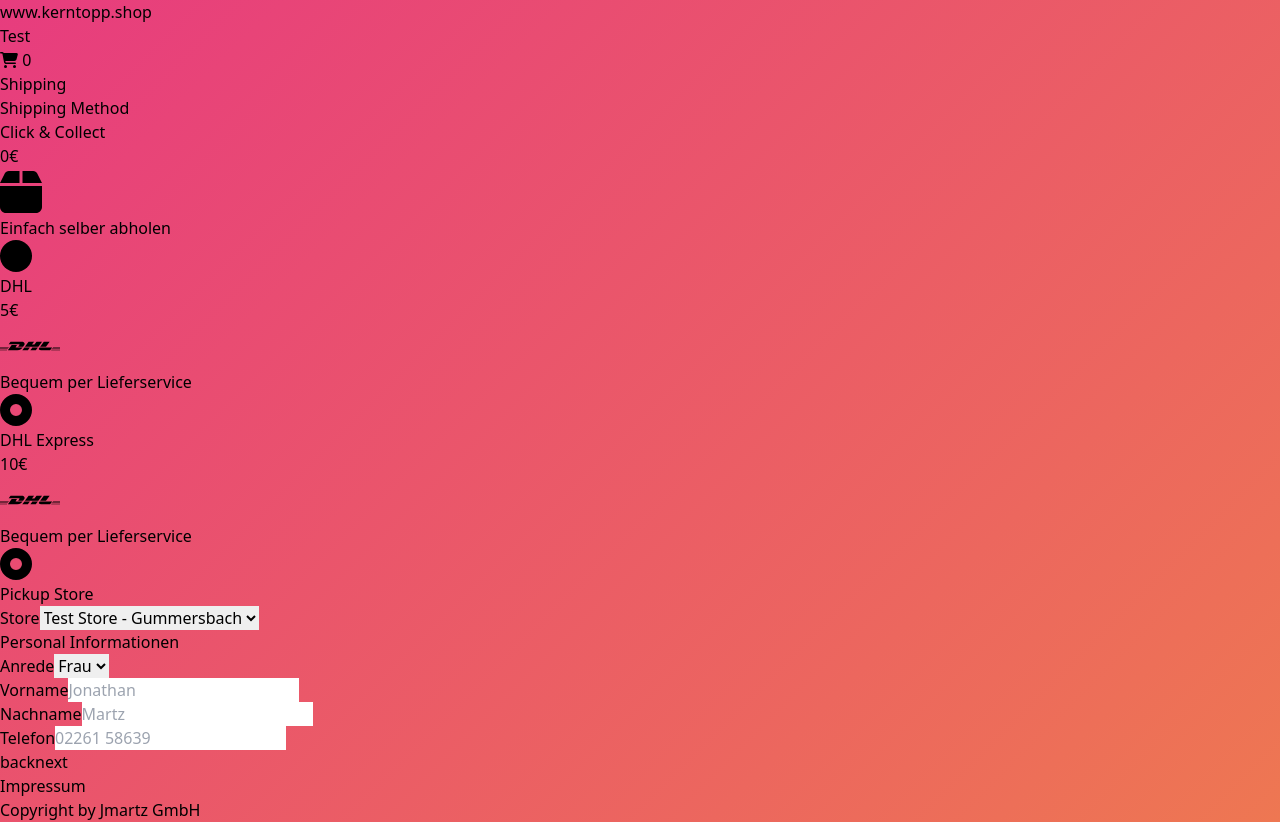
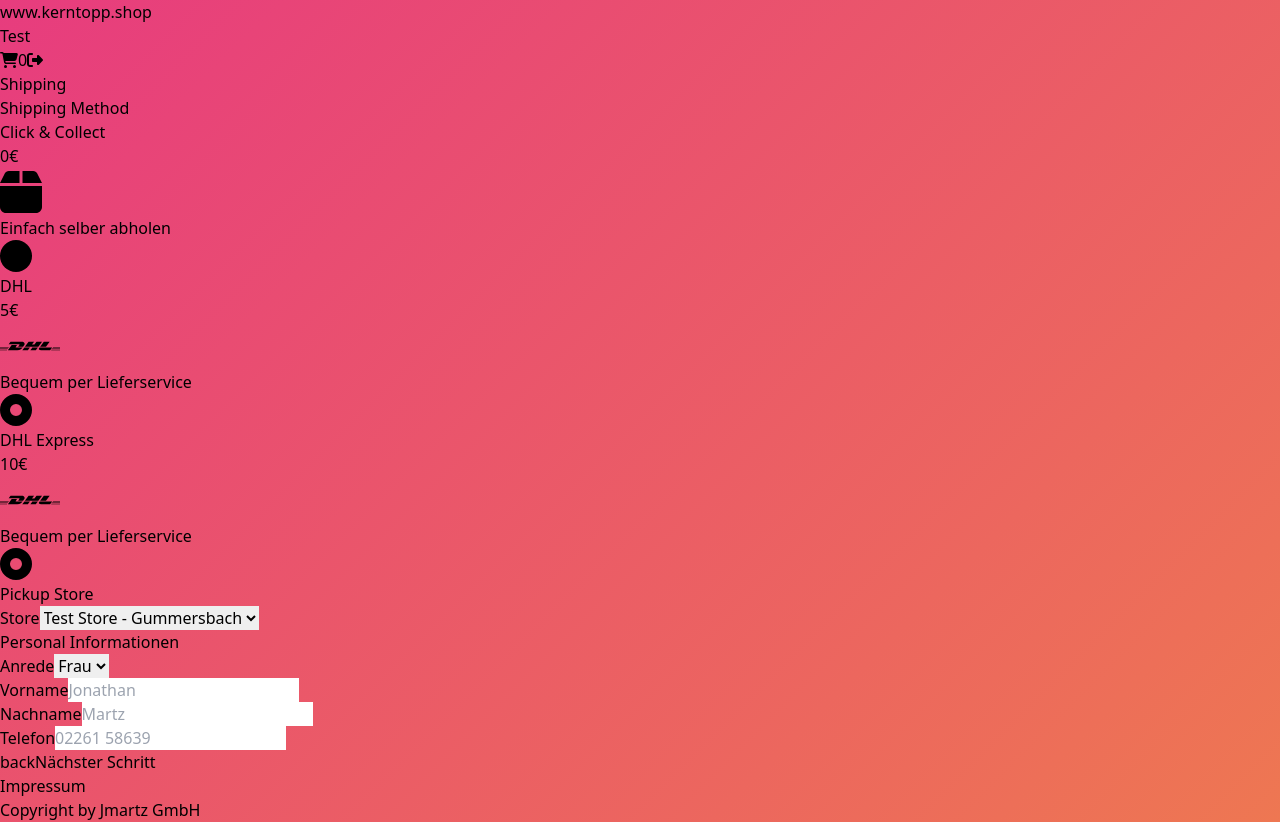
Before and after one commit to jmartz-gmbh/vite-kerntopp-shop, a Vue app in the folder app/: page /checkout/shipping in a window 1280 px wide. Built offline with nearby package versions, Linux system fonts and the light colour scheme; sample sign-in values are in the browser's storage.

Commit message:
add loguout button

```diff
--- a/app/src/components/billing/address.vue
+++ b/app/src/components/billing/address.vue
@@ -60,7 +60,7 @@
         />
       </div>
       <div class="form-group w-full px-2 py-2">
-        <label>City</label>
+        <label>Stadt</label>
         <input
           type="text"
           v-model="billing.city"
--- a/app/src/components/header.vue
+++ b/app/src/components/header.vue
@@ -9,9 +9,12 @@
       <ul>
         <li>Test</li>
       </ul>
-      <div class="mini-cart">
+      <div class="mini-cart flex space-x-3">
         <router-link to="/cart"> <fa icon="cart-shopping" /></router-link>
-        {{ $store.state.cart.qty }}
+        <span> {{ $store.state.cart.qty }}</span>
+        <button v-if="$store.state.auth.token != ''"  @click="$store.commit('user-logout', { that: this })">
+          <fa icon="right-from-bracket" />
+        </button>
       </div>
     </nav>
   </div>
--- a/app/src/components/shipping/address.vue
+++ b/app/src/components/shipping/address.vue
@@ -54,7 +54,7 @@
         />
       </div>
       <div class="form-group mx-2">
-        <label class="block mb-2 text-sm">City</label>
+        <label class="block mb-2 text-sm">Stadt</label>
         <input
           type="text"
           v-model="shipping.city"
--- a/app/src/main.js
+++ b/app/src/main.js
@@ -14,6 +14,7 @@ import {
   faCircle,
   faCircleDot,
   faCartShopping,
+  faRightFromBracket,
 } from "@fortawesome/free-solid-svg-icons";
 
 import { faDhl } from "@fortawesome/free-brands-svg-icons";
@@ -29,6 +30,7 @@ library.add(
   faDhl,
   faBox,
   faCircle,
+  faRightFromBracket,
   faCircleDot
 );
 
--- a/app/src/pages/checkout/shipping.vue
+++ b/app/src/pages/checkout/shipping.vue
@@ -25,10 +25,13 @@
       </div>
     </div>
     <div class="col-span-6">
-      <div class="buttons flex justify-between">
+      <div class="buttons flex justify-between mt-2">
         <button class="bg-blue-400 px-2 py-2 boder border-black">back</button>
-        <button class="bg-blue-400 px-2 py-2 boder border-black">
-          <router-link to="/checkout/payment">next</router-link>
+        <button
+          class="bg-blue-400 px-2 py-2 boder border-black"
+          @click="nextStep()"
+        >
+          Nächster Schritt
         </button>
       </div>
     </div>
@@ -80,6 +83,12 @@ export default {
     },
   },
   methods: {
+    nextStep: function () {
+      console.log(this.valid);
+      if (this.valid) {
+        this.$router.push("/checkout/payment");
+      }
+    },
     isValid: function () {
       if (this.$store.state.checkout.shippingMethod == "clickAndCollect") {
         let info = this.$store.state.checkout.personal_info;
--- a/app/src/store/auth.js
+++ b/app/src/store/auth.js
@@ -7,6 +7,13 @@ export default {
       state.token = token;
       that.$store.commit("auth-token-save");
     },
+    "user-logout": function (state, { that }) {
+      state.token = "";
+      that.$store.commit("auth-token-save");
+      that.$store.commit("cart-destroy", {
+        that: that,
+      });
+    },
     "auth-token-save": function (state) {
       localStorage.setItem("token", state.token);
     },
--- a/app/src/store/cart.js
+++ b/app/src/store/cart.js
@@ -13,6 +13,11 @@ export default {
       for (let i = 0; i < state.items.length; i++) {
         state.qty += state.items[i].qty;
       }
+    },
+    "cart-destroy": function (state, { that }) {
+      state.items = [];
+      state.qty = 0;
+      that.$store.commit("cart-items-save");
     },
     "cart-items-save": function (state) {
       localStorage.setItem(
```
